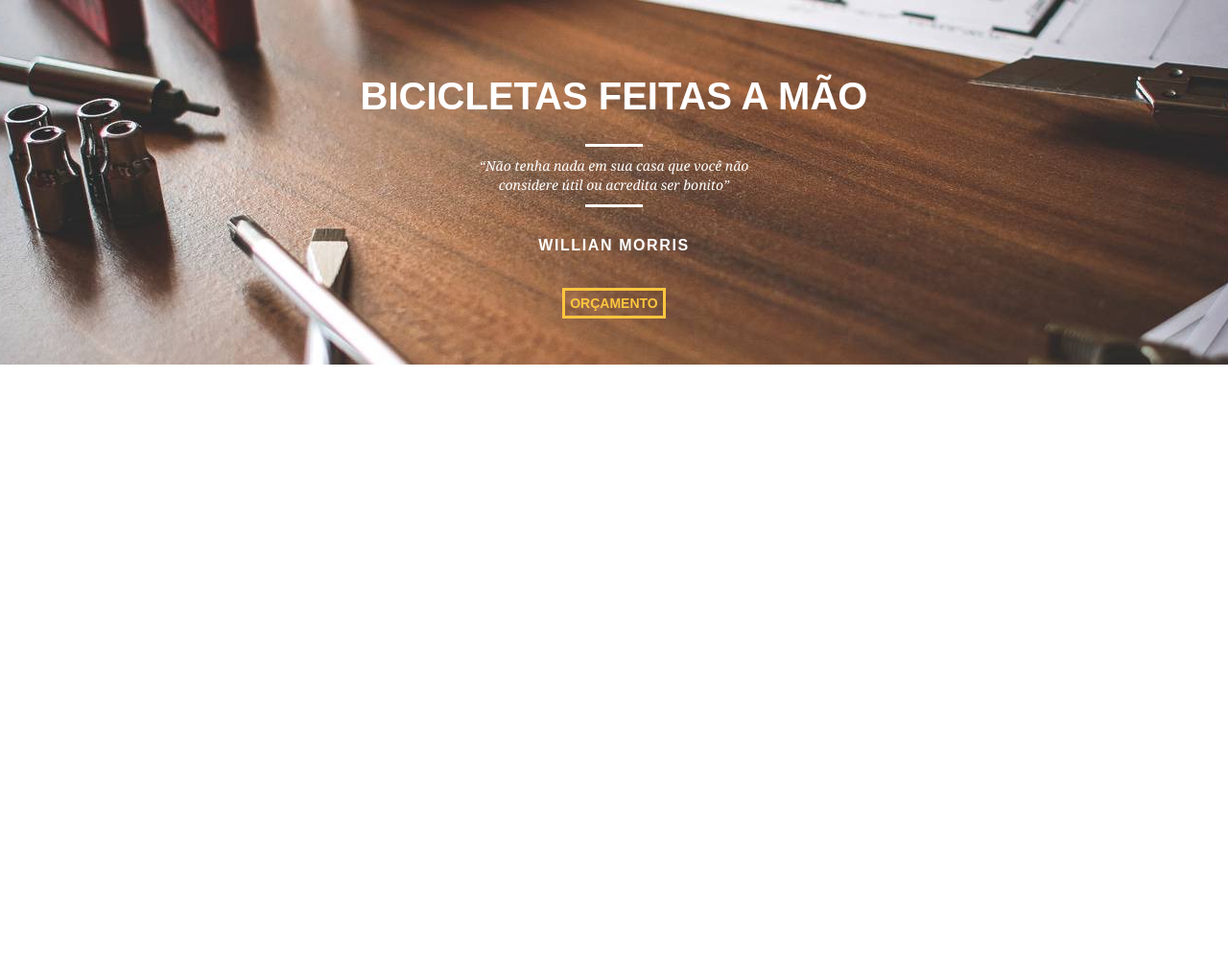
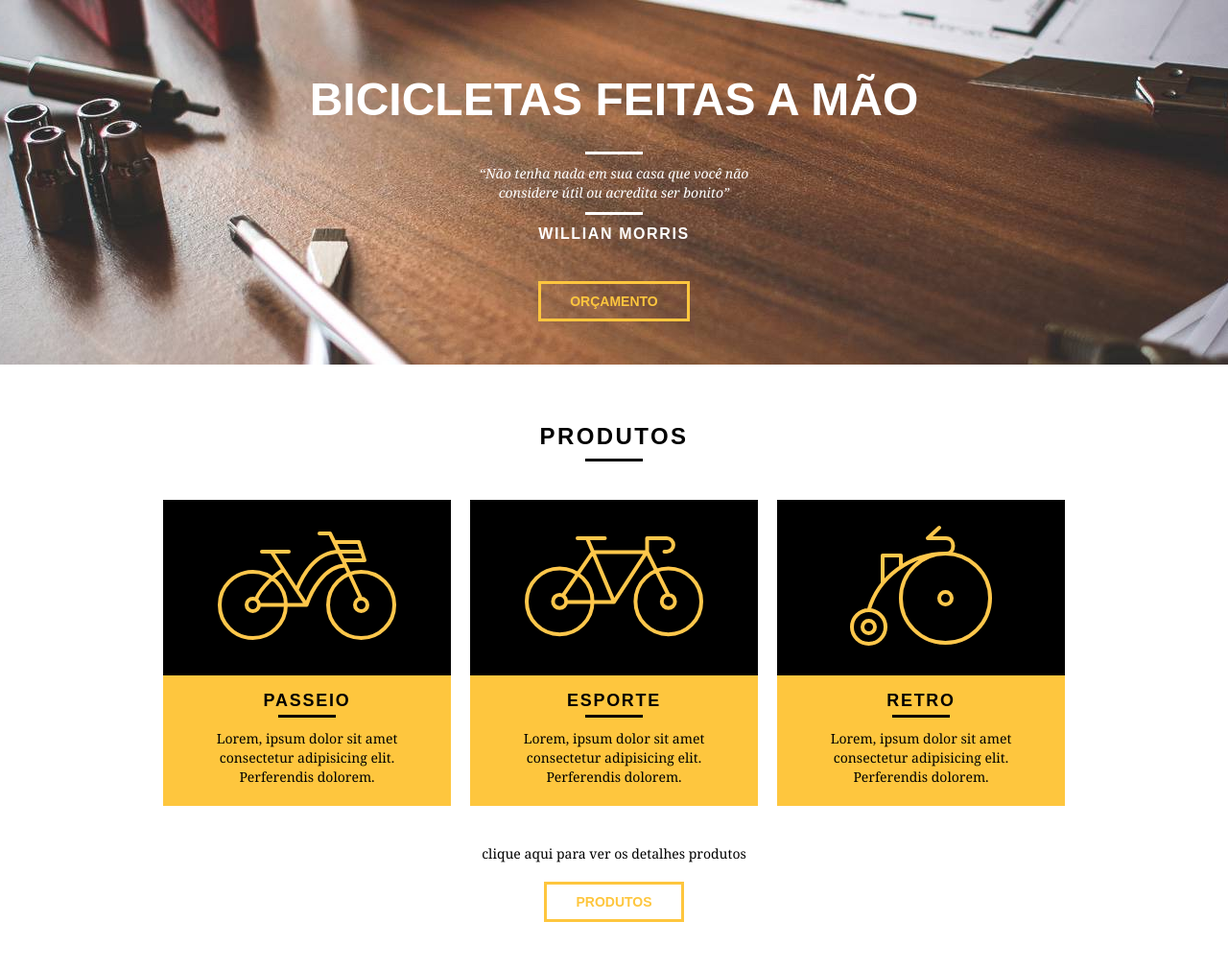
Before and after one commit to RafaelJuniorM/Origamid-Bikcraft, a PHP site: page / in a window 1280 px wide. Shown: the part 95-1105 px from the top of the page at 96% size. Before the commit the page ends 475 px from the top, so only its background shows below. Run offline with PHP 8.4, Linux system fonts and the light colour scheme.

Commit message:
seçao do produtos
07/09 - foram adicionada seçao dos produtos oferecidos pela loja.

```diff
--- a/css/style.css
+++ b/css/style.css
@@ -9,6 +9,47 @@ p {
   line-height: 20px;
 }
 
+.btn {
+  border:  3px solid #FEC63E;
+  color: #FEC63E;
+  text-decoration: none;
+  font-size: 0.875em;
+  font-weight: bold;
+  line-height: 20px;
+  padding: 10px 30px;
+  text-transform: uppercase;
+}
+
+.btn:hover {
+  color: #fff;
+  border-color: #fff;
+}
+
+.btn.btn-preto:hover {
+  color: #000000;
+  border-color: #000000;
+}
+
+.subtitle {
+  font-size: 1.5em;
+  font-weight: bold;
+  line-height: 30px;
+  letter-spacing: .1em;
+  text-align: center;
+  text-transform: uppercase;
+  margin-bottom: 40px;
+}
+
+.subtitle:after{
+  background: #000;
+  content: "";
+  display: block;
+  margin: 8px auto;
+  height: 3px;
+  width: 60px;
+}
+
+
 /* Estilos do Header*/
 
 .header {
@@ -17,13 +58,14 @@ p {
   position: fixed;
   top: 0;
   background-color: #FEC63E;
+  z-index: 1;
 }
 
 .menu-header {
   text-align: right;
 }
 .menu-header ul li {
-  display: inline-block;
+  display: inline-block; /* O li ficam lado a lado */
   margin-left: 20px;
   margin-top: 20px;
 
@@ -38,7 +80,7 @@ p {
   letter-spacing: .1em;
   line-height: 20px;
   text-transform: uppercase;
-  padding: 10px 0;
+  padding: 10px 0; /* aumenta a area de contato do menu*/
 }
 
 .menu-header ul li a:hover {
@@ -49,7 +91,7 @@ p {
 .introduction {
   background: url(../img/bg.jpg) no-repeat center;
   background-size: cover; /* para a imagem comprir inteira */
-  margin-top: 94.5px;
+  margin-top: 94.5px; /* como o menu esta fixed é nescessario da um espaçamento */
   height: 380px;
   padding-top: 80px;
   text-align: center;
@@ -58,9 +100,8 @@ p {
 
 .introduction h1 {
   color: #ffffff;
-  font-family: Arial, Helvetica, sans-serif;
   font-weight: bold;
-  font-size: 2.5em;
+  font-size: 3em;
   margin-bottom: 30px;
   text-transform: uppercase;
 }
@@ -70,6 +111,7 @@ p {
   color: #ffffff;
   max-width: 300px;
   margin: 0 auto;
+  margin-bottom: 50px;
 }
 
 .quote-externo p {
@@ -87,19 +129,65 @@ p {
 
 .quote-externo-cite {
   font-weight: bold;
-  line-height: 60px;
+  line-height: 20px;
   letter-spacing: .1em;
   text-transform: uppercase;
 }
 
-.btn {
-  border:  3px solid #FEC63E;
-  color: #FEC63E;
-  text-decoration: none;
-  font-size: 0.875em;
-  font-weight: bold;
-  line-height: 60px;
-  padding: 5px;
-  text-transform: uppercase;
+/*======= Produtos ============ */
+
+
+.produtos {
+  padding: 60px 0;
+}
+
+.produto_bike .icone_produtos {
+  background-color: #000;
+  text-align: center;
+}
+
+.produto_bike .icone_produtos img {
+  padding: 20px;
+}
+
+.produto_bike .description_model {
+  background-color: #FEC63E;
+  text-align: center;
 
 }
+
+.produto_bike .description_model .title_description {
+
+  font-size: 1.12em;
+  line-height: 25px;
+  letter-spacing: .1em;
+  text-transform: uppercase;
+  font-weight: bold;
+  padding-top: 14px;
+}
+
+.produto_bike .description_model .title_description:after {
+
+  background: #000;
+  content: "";
+  display: block;
+  margin: 2px auto;
+  height: 3px;
+  width: 60px;
+}
+
+.produto_bike .description_model .p_description {
+
+  padding: 10px 20px 20px 20px ;
+}
+
+.call-to-action {
+  padding-top: 40px ;
+  text-align: center;
+  clear: both;
+
+}
+
+.call-to-action p {
+  margin-bottom: 30px;
+}
--- a/index.html
+++ b/index.html
@@ -13,11 +13,11 @@
 <body>
   <header class="header">
     <div class="container">
-       <a href="index.html" class="grid-4">
-          <img src="img/bikcraft.svg" alt="logo bikcraft">
+      <a href="index.html" class="grid-4">
+        <img src="img/bikcraft.svg" alt="logo bikcraft">
+      </a>
 
-       </a>
-       <nav class="menu-header grid-12">
+      <nav class="menu-header grid-12">
         <ul>
           <li><a href="sobre.html">Home</a></li>
           <li><a href="produtos.html">Produtos </a></li>
@@ -31,17 +31,80 @@
   <section class="introduction">
     <div class="container">
       <h1 >bicicletas feitas a mão</h1>
+
       <blockquote class="quote-externo">
-        <p>“Não tenha nada em sua casa que você
-          não considere útil ou acredita ser bonito”</p>
-          <cite class="quote-externo-cite">willian Morris</cite>
+        <p>
+          “Não tenha nada em sua casa que você
+          não considere útil ou acredita ser bonito”
+        </p>
+        <cite class="quote-externo-cite">willian Morris</cite>
       </blockquote>
     </div>
 
-    <div class="container">
-      <a href="produtos.html" class="btn">Orçamento</a>
-    </div>
+      <a href="orcamento.html" class="btn">Orçamento</a>
+
   </section>
 
+  <main>
+    <section class="container produtos">
+
+      <h2 class="subtitle"> Produtos  </h2>
+
+      <div class="produto_bike grid-1-3">
+
+          <div class="icone_produtos">
+            <img src="img/produtos/passeio.svg" alt="imagem bike passeio">
+          </div>
+
+          <div class="description_model">
+            <h3 class="title_description">  Passeio </h3>
+            <p class="p_description">
+              Lorem, ipsum dolor sit amet consectetur adipisicing elit. Perferendis dolorem.
+            </p>
+          </div>
+
+      </div>
+
+      <div class="produto_bike grid-1-3">
+
+          <div class="icone_produtos">
+            <img src="img/produtos/esporte.svg" alt="imagem bike esporte">
+          </div>
+
+          <div class="description_model">
+            <h3 class="title_description">  Esporte </h3>
+            <p class="p_description">
+              Lorem, ipsum dolor sit amet consectetur adipisicing elit. Perferendis dolorem.
+            </p>
+          </div>
+
+      </div>
+
+      <div class="produto_bike grid-1-3">
+
+          <div class="icone_produtos">
+            <img src="img/produtos/retro.svg" alt="imagem bike retro">
+          </div>
+
+          <div class="description_model">
+            <h3 class="title_description">  retro </h3>
+            <p class="p_description">
+              Lorem, ipsum dolor sit amet consectetur adipisicing elit. Perferendis dolorem.
+            </p>
+          </div>
+
+      </div>
+
+      <div class="call-to-action">
+        <p> clique aqui para ver os detalhes produtos </p>
+
+        <a href="produtos.html" class="btn btn-preto">Produtos</a>
+      </div>
+
+
+    </section>
+
+
+  </main>
 </body>
 </html>
```
